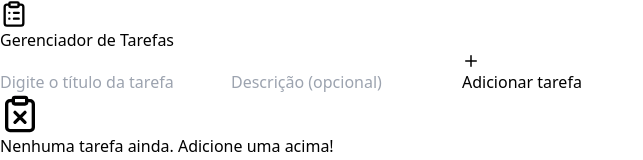
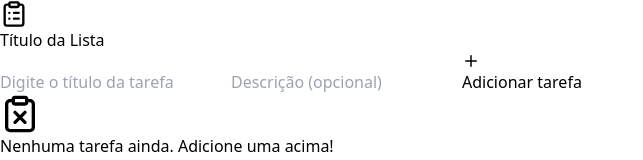
Before and after one commit to John-tech07/basic-task-manager, a React (Vite) app: page / in a window 1280 px wide. Shown: the top 160 px of the page, without its empty margins (0-643 px from the left). Built offline with nearby package versions, Linux system fonts and the light colour scheme.

Commit message:
Corrige ícones brancos e adiciona título editável
- TaskDeleteConfirm/TaskEditForm: usa !important nos overrides de bg e text
  para garantir que as cores do Button base não vençam no CSS do Tailwind
- App: título da lista editável com persistência em localStorage

```diff
--- a/src/App.jsx
+++ b/src/App.jsx
@@ -1,4 +1,5 @@
 import { ClipboardList } from "lucide-react";
+import { useState } from "react";
 import AddTask from "./components/features/AddTask";
 import TaskList from "./components/features/TaskList";
 import { useTasks } from "./hooks/useTasks";
@@ -6,14 +7,51 @@ import { useTasks } from "./hooks/useTasks";
 function App() {
     const { tasks, addTask, toggleTask, editTask, deleteTask } = useTasks();
 
+    const [title, setTitle] = useState(() => localStorage.getItem("appTitle") || "");
+    const [isEditingTitle, setIsEditingTitle] = useState(false);
+    const [draft, setDraft] = useState("");
+
+    function startEditing() {
+        setDraft(title);
+        setIsEditingTitle(true);
+    }
+
+    function saveTitle() {
+        const saved = draft.trim();
+        setTitle(saved);
+        localStorage.setItem("appTitle", saved);
+        setIsEditingTitle(false);
+    }
+
+    function handleKeyDown(e) {
+        if (e.key === "Enter") saveTitle();
+        if (e.key === "Escape") setIsEditingTitle(false);
+    }
+
     return (
         <div className="min-h-screen bg-slate-100 px-4 sm:px-6 lg:px-8 py-4 sm:py-6">
             <div className="w-full max-w-4xl mx-auto">
                 <header className="flex items-center justify-center gap-2 py-6 sm:py-8 lg:py-10">
-                    <ClipboardList className="text-indigo-600" size={28} />
-                    <h1 className="text-xl sm:text-2xl lg:text-3xl font-bold text-slate-800">
-                        Gerenciador de Tarefas
-                    </h1>
+                    <ClipboardList className="text-indigo-600 shrink-0" size={28} />
+                    {isEditingTitle ? (
+                        <input
+                            autoFocus
+                            value={draft}
+                            onChange={e => setDraft(e.target.value)}
+                            onBlur={saveTitle}
+                            onKeyDown={handleKeyDown}
+                            placeholder="Título da Lista"
+                            className="text-xl sm:text-2xl lg:text-3xl font-bold text-slate-800 bg-transparent border-b-2 border-indigo-400 focus:outline-none placeholder-slate-300 w-full max-w-xs sm:max-w-sm"
+                        />
+                    ) : (
+                        <h1
+                            onClick={startEditing}
+                            title="Clique para editar"
+                            className="text-xl sm:text-2xl lg:text-3xl font-bold text-slate-800 cursor-pointer hover:text-indigo-600 transition-colors"
+                        >
+                            {title || <span className="text-slate-300 font-normal">Título da Lista</span>}
+                        </h1>
+                    )}
                 </header>
                 <div className="flex flex-col md:grid md:grid-cols-[5fr_7fr] gap-4 md:gap-6 md:items-start">
                     <AddTask onAddTaskSubmit={addTask} />
--- a/src/components/features/TaskDeleteConfirm.jsx
+++ b/src/components/features/TaskDeleteConfirm.jsx
@@ -10,7 +10,7 @@ function TaskDeleteConfirm({ onConfirm, onCancel }) {
             </Button>
             <Button
                 onClick={onConfirm}
-                className="bg-red-500 hover:bg-red-600 text-white"
+                className="!bg-red-500 hover:!bg-red-600 !text-white"
                 aria-label="Confirmar exclusão"
             >
                 <TrashIcon size={16} />
--- a/src/components/features/TaskEditForm.jsx
+++ b/src/components/features/TaskEditForm.jsx
@@ -48,7 +48,7 @@ function TaskEditForm({ task, onSave, onCancel }) {
                 </Button>
                 <Button
                     onClick={handleSave}
-                    className="bg-indigo-600 hover:bg-indigo-700 text-white"
+                    className="!bg-indigo-600 hover:!bg-indigo-700 !text-white"
                     aria-label="Salvar edição"
                 >
                     <CheckIcon size={16} />
```
